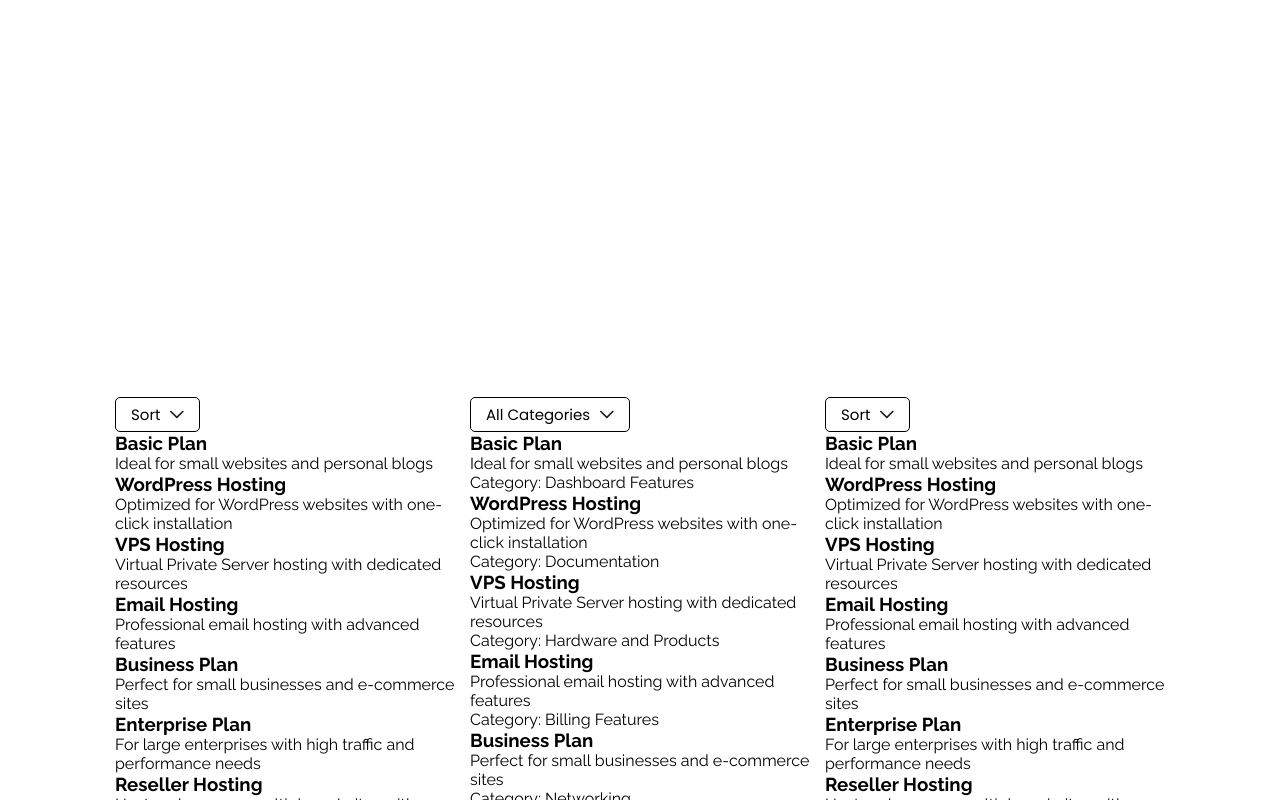
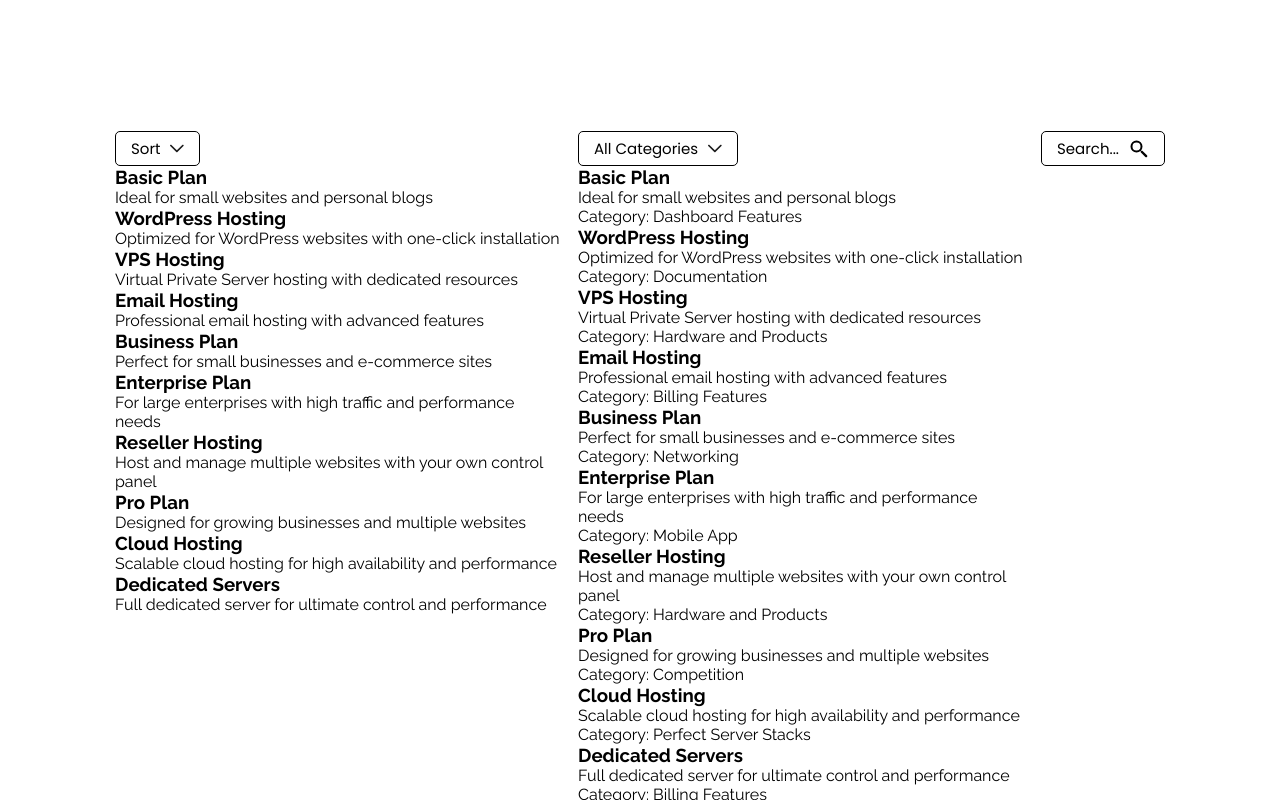
Before and after one commit to soklope/webdock, a React (Vite) app in the folder webdock-app/: page / in a window 1280 px wide. Shown: the part 1420-2220 px from the top of the page. Built offline with nearby package versions, Linux system fonts and the light colour scheme.

Commit message:
SearchFunction.scss - first button styled

```diff
--- a/webdock-app/src/components/SortFunctionAndFilterContainer/SearchFunction/SearchFunction.jsx
+++ b/webdock-app/src/components/SortFunctionAndFilterContainer/SearchFunction/SearchFunction.jsx
@@ -1 +1,38 @@
 import '../SearchFunction/SearchFunction.scss';
+
+import { useState } from 'react';
+
+function SearchFunction() {
+  const [isInputVisible, setInputVisible] = useState(false);
+  const [searchQuery, setSearchQuery] = useState('');
+
+  const toggleInput = () => {
+    setInputVisible(!isInputVisible);
+  };
+
+  const handleInputChange = (event) => {
+    setSearchQuery(event.target.value);
+  };
+
+  return (
+    <div>
+      {isInputVisible ? (
+        <input
+          type="text"
+          value={searchQuery}
+          onChange={handleInputChange}
+          placeholder="Enter your search query"
+        />
+      ) : (
+        <button
+        onClick={toggleInput}
+        className={"search-function-btn"}>Search...
+        <span className="search-function-btn__icon"></span>
+        </button>
+
+      )}
+    </div>
+  );
+}
+
+export default SearchFunction;
--- a/webdock-app/src/components/SortFunctionAndFilterContainer/SearchFunction/SearchFunction.scss
+++ b/webdock-app/src/components/SortFunctionAndFilterContainer/SearchFunction/SearchFunction.scss
@@ -1,2 +1,13 @@
 @use '../../../global-styling/mixins' as mix;
 @use '../../../global-styling/Variables.scss' as v;
+
+.search-function-btn {
+    @include mix.filter-btn-styling;
+
+    &__icon {
+        background-image: url('../../../content/gfx/Icons/search-function-icon.svg');
+        background-position: center;
+        width: 20px;
+        height: 20px;
+      }
+}
--- a/webdock-app/src/components/SortFunctionAndFilterContainer/SortFunctionFilterContainer.jsx
+++ b/webdock-app/src/components/SortFunctionAndFilterContainer/SortFunctionFilterContainer.jsx
@@ -1,5 +1,6 @@
 import '../SortFunctionAndFilterContainer/SortFunctionFilterContainer.scss';
 import CategoryFilter from './CategoryFilter/CategoryFilter';
+import SearchFunction from './SearchFunction/SearchFunction';
 import SortFunction from './SortFunction/SortFunction';'./SortFunction/SortFunction.jsx'
 
 export default function SortFunctionAndFilterContainer() {
@@ -7,7 +8,7 @@ export default function SortFunctionAndFilterContainer() {
         <div className="sort-function-and-filter-container">
             <SortFunction/>
             <CategoryFilter />
-            <SortFunction />
+            <SearchFunction />
         </div>
     )
 }
```
Also changed, not shown: webdock-app/src/content/gfx/Icons/search-function-icon.svg (added).
